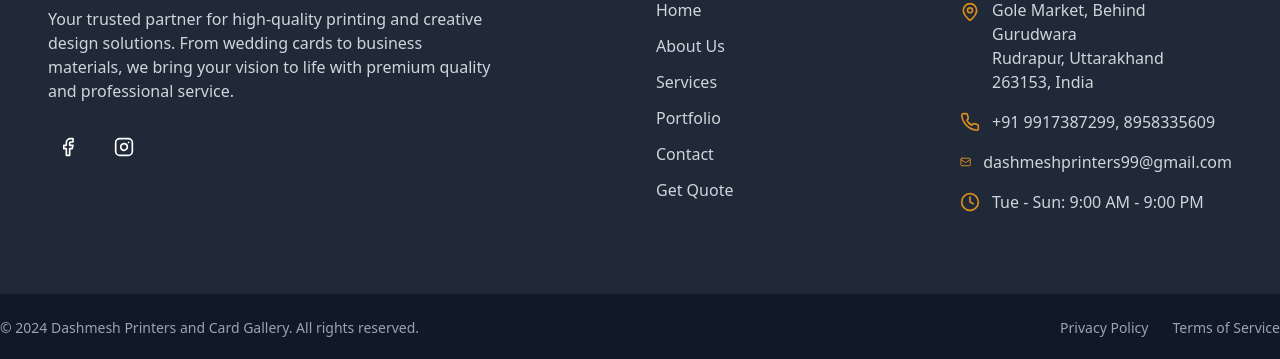
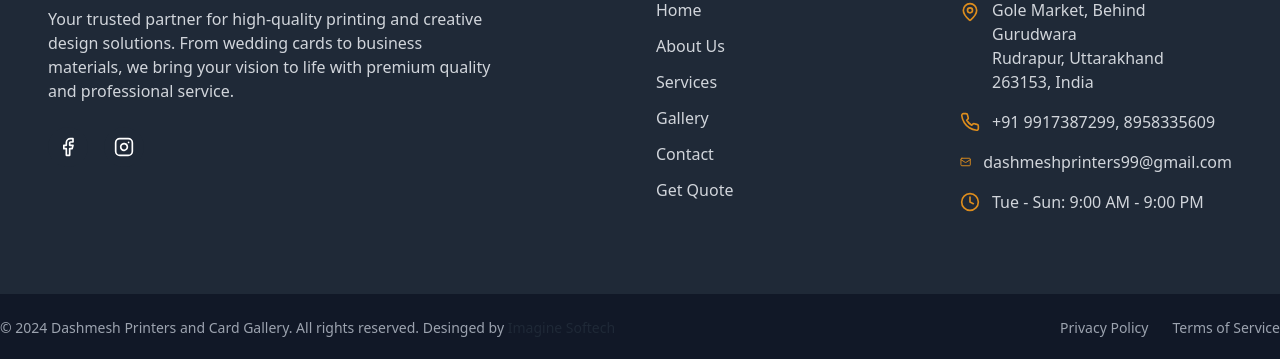
Before and after one commit to gurpreet2002us/dashmeshprinters, a React (Vite) app: page / in a window 1280 px wide. Shown: the part 4160-4519 px from the top of the page. Built offline with nearby package versions, Linux system fonts and the light colour scheme.

Commit message:
Footer link change

```diff
--- a/src/components/Footer.tsx
+++ b/src/components/Footer.tsx
@@ -39,7 +39,7 @@ const Footer = () => {
                 <li><Link to="/" className="text-gray-300 hover:text-white transition-colors">Home</Link></li>
                 <li><Link to="/about" className="text-gray-300 hover:text-white transition-colors">About Us</Link></li>
                 <li><Link to="/services" className="text-gray-300 hover:text-white transition-colors">Services</Link></li>
-                <li><Link to="/portfolio" className="text-gray-300 hover:text-white transition-colors">Portfolio</Link></li>
+                <li><Link to="/gallery" className="text-gray-300 hover:text-white transition-colors">Gallery</Link></li>
                 <li><Link to="/contact" className="text-gray-300 hover:text-white transition-colors">Contact</Link></li>
                 <li><Link to="/quote" className="text-gray-300 hover:text-white transition-colors">Get Quote</Link></li>
               </ul>
@@ -80,7 +80,7 @@ const Footer = () => {
         <div className="container-max">
           <div className="flex flex-col md:flex-row justify-between items-center">
             <p className="text-gray-400 text-sm">
-              © 2024 Dashmesh Printers and Card Gallery. All rights reserved.
+              © 2024 Dashmesh Printers and Card Gallery. All rights reserved. Desinged by <a href="https://imaginesoftech.in" target="_blank" rel="noopener noreferrer" className="text-primary hover:underline">Imagine Softech</a>
             </p>
             <div className="flex space-x-6 mt-4 md:mt-0">
               <Link to="/privacy-policy" className="text-gray-400 hover:text-white text-sm transition-colors">
```
